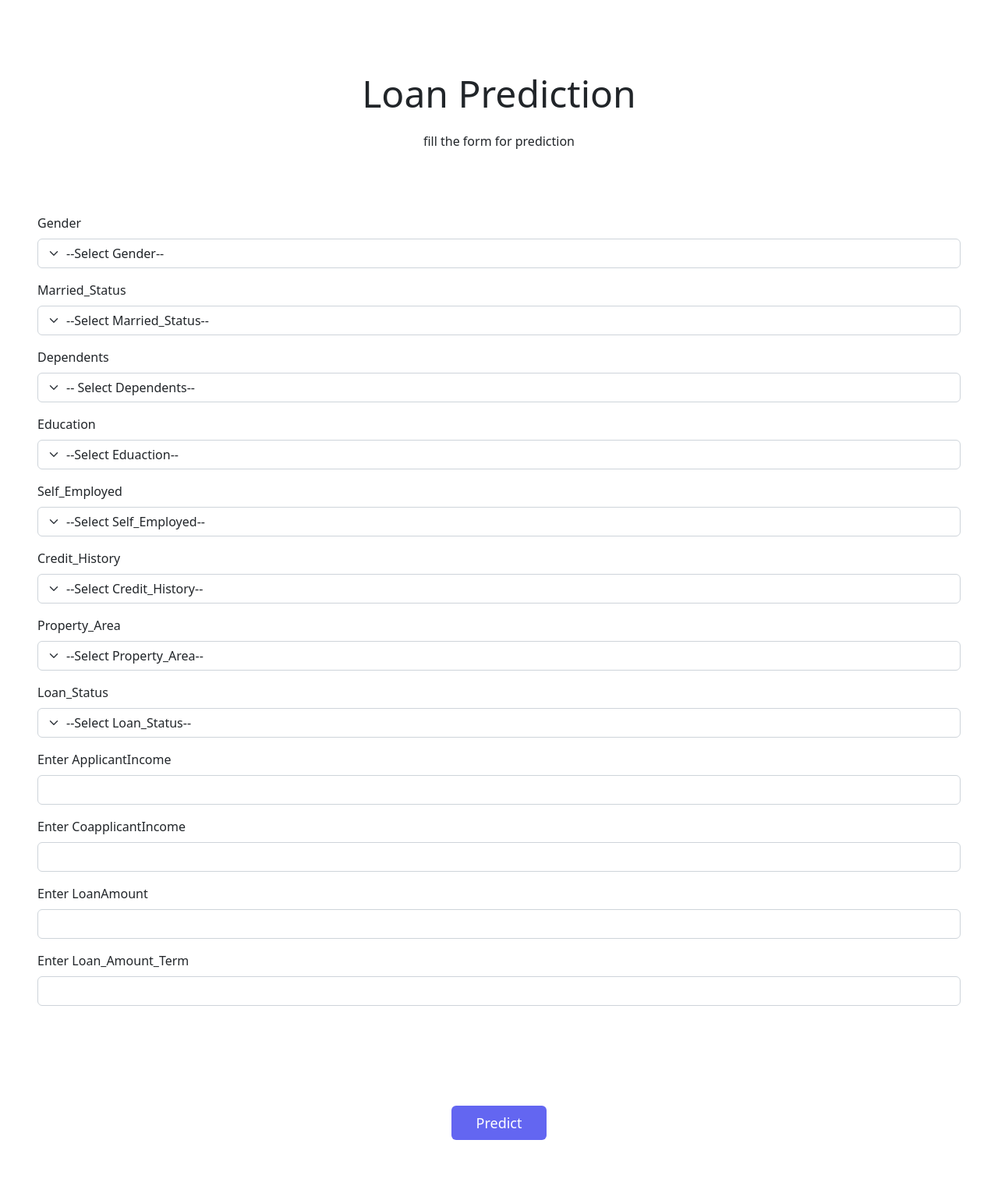
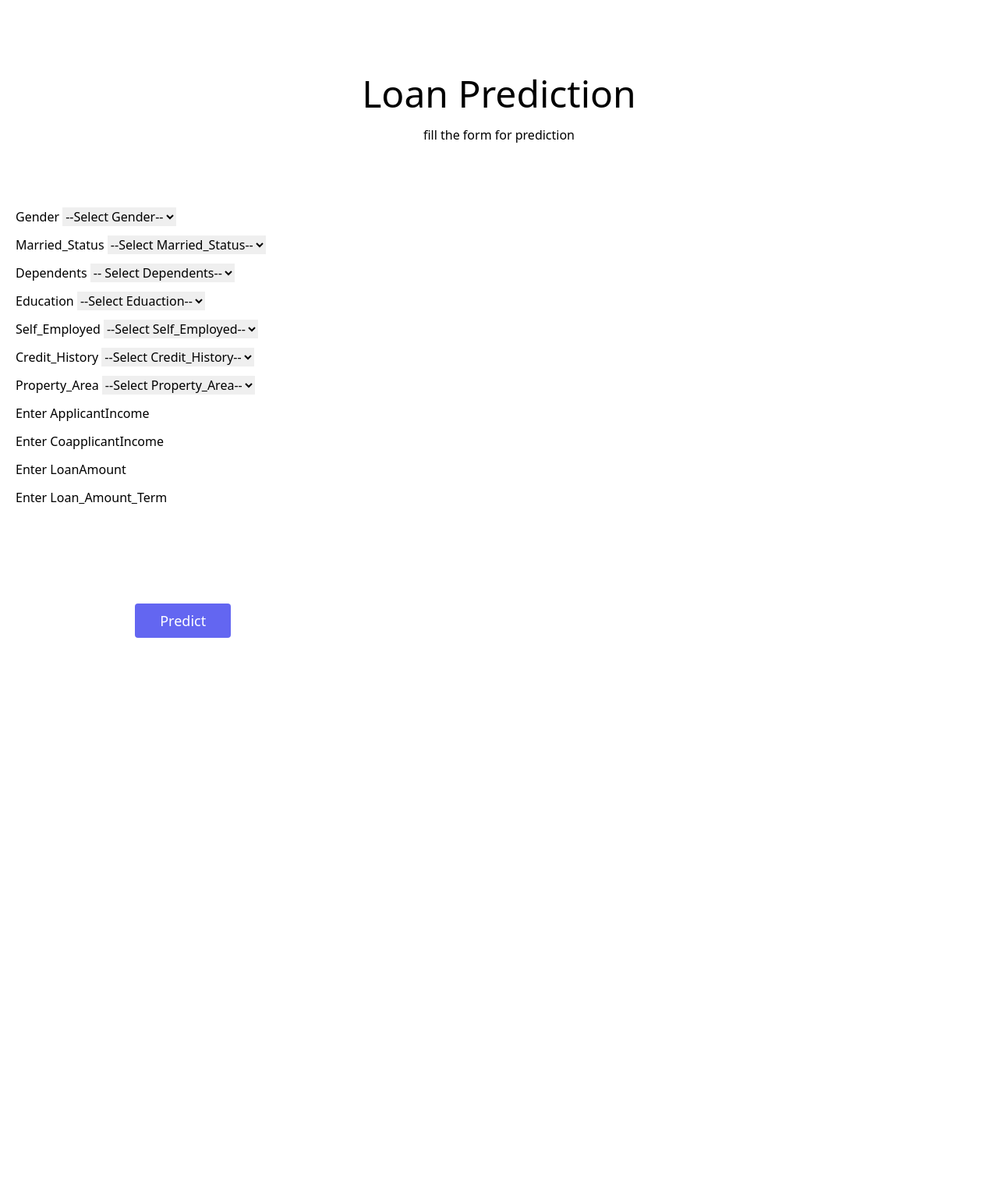
Before and after one commit to aakashver/Loan-Prediction, a Flask app: page /prediction in a window 1280 px wide. Shown: the top 1530 px of the page at 78% size. After the commit the page ends 818 px from the top, so only its background shows below. Run offline with Flask 2, Linux system fonts and the light colour scheme; parts of the project's set-up code (start-up, migrations or seed data) failed here and were passed over.

Commit message:
correction

```diff
--- a/app.py
+++ b/app.py
@@ -17,9 +17,8 @@ def predict():
         dependents = request.form['dependents']
         eduaction = request.form['eduaction']
         self_employed = request.form['self_employed']
-        credit_history = float(request.form['credit_history'])
+        credit_history = request.form['credit_history']
         property_area = request.form['property_area']
-        loan_status = request.form['loan_status']
         ApplicantIncome = float(request.form['ApplicantIncome'])
         CoapplicantIncome = float(request.form['CoapplicantIncome'])
         LoanAmount = float(request.form['LoanAmount'])
@@ -78,12 +77,6 @@ def predict():
             semiurban = 0
             urban = 0
 
-        # loan_status
-        if (loan_status == "Y"):
-            loan_status_Y = 1
-        else:
-            loan_status_N = 0
-
         ApplicantIncomeLog = np.log(ApplicantIncome)
         TotalIncomeLog = np.log(ApplicantIncome+CoapplicantIncome)
         LoanAmountLog = np.log(LoanAmount)
--- a/templates/base.html
+++ b/templates/base.html
@@ -4,10 +4,14 @@
     <meta charset="UTF-8">
     <meta http-equiv="X-UA-Compatible" content="IE=edge">
     <meta name="viewport" content="width=device-width, initial-scale=1.0">
+    <link href="https://cdn.jsdelivr.net/npm/bootstrap@5.2.0/dist/css/bootstrap.rtl.min.css" rel="sha384-+4j30LffJ4tgIMrq9CwHvn0NjEvmuDCOfk6Rpg2xg7zgOxWWtLtozDEEVvBPgHqE" crossorigin="anonymous">
+    <link href="https://unpkg.com/tailwindcss@^2/dist/tailwind.min.css" rel="stylesheet">
     <title>Loan Prediction</title>
 </head>
 <body>
     {% block body %}{% endblock %}
-    {% block js %}{% endblock %}
+    {% block js %}
+    <script src="https://cdn.jsdelivr.net/npm/bootstrap@5.2.0/dist/js/bootstrap.bundle.min.js" integrity="sha384-A3rJD856KowSb7dwlZdYEkO39Gagi7vIsF0jrRAoQmDKKtQBHUuLZ9AsSv4jD4Xa" crossorigin="anonymous"></script>
+    {% endblock %}
 </body>
 </html>
--- a/templates/prediction.html
+++ b/templates/prediction.html
@@ -1,16 +1,8 @@
-<!doctype html>
-<html lang="er">
-<head>
-
-  <meta charset="utf-8">
-  <meta name="viewport" content="width=device-width, initial-scale=1">
+{% extends 'base.html' %}
 
 
-  <link rel="stylesheet" href="https://cdn.jsdelivr.net/npm/bootstrap@5.2.0/dist/css/bootstrap.rtl.min.css" integrity="sha384-+4j30LffJ4tgIMrq9CwHvn0NjEvmuDCOfk6Rpg2xg7zgOxWWtLtozDEEVvBPgHqE" crossorigin="anonymous">
-  <link href="https://unpkg.com/tailwindcss@^2/dist/tailwind.min.css" rel="stylesheet">
-  <title>Prediction</title>
-</head>
-<body>
+{% block body %}
+
   <section class="text-black-600 body-font">
     <div class="container px-5 py-24 mx-auto">
       <div class="flex flex-col text-center w-full mb-20">
@@ -34,7 +26,7 @@
             </div>
             <div class="mb-3">
               <label for="exampleFormControlInput1" class="form-label">Married_Status</label>
-              <select name="Married_Status" class="form-select" aria-label="Default select example">
+              <select name="married_status" class="form-select" aria-label="Default select example">
                 <option selected>--Select Married_Status--</option>
                 <option value="1">Yes</option>
                 <option value="2">No</option>
@@ -42,7 +34,7 @@
             </div>
             <div class="mb-3">
               <label for="exampleFormControlInput1" class="form-label">Dependents</label>
-              <select name="Dependents" class="form-select" aria-label="Default select example">
+              <select name="dependents" class="form-select" aria-label="Default select example">
                 <option selected>-- Select Dependents--</option>
                 <option value="1">0</option>
                 <option value="2">1</option>
@@ -52,7 +44,7 @@
             </div>
             <div class="mb-3">
               <label for="exampleFormControlInput1" class="form-label">Education</label>
-              <select name="Eduaction" class="form-select" aria-label="Default select example">
+              <select name="eduaction" class="form-select" aria-label="Default select example">
                 <option selected>--Select Eduaction--</option>
                 <option value="1">Educate</option>
                 <option value="2">Not Educate</option>
@@ -60,7 +52,7 @@
             </div>
             <div class="mb-3">
               <label for="exampleFormControlInput1" class="form-label">Self_Employed</label>
-              <select name="Self_Employed" class="form-select" aria-label="Default select example">
+              <select name="self_employed" class="form-select" aria-label="Default select example">
                 <option selected>--Select Self_Employed--</option>
                 <option value="1">Yes</option>
                 <option value="2">No</option>
@@ -68,7 +60,7 @@
             </div>
             <div class="mb-3">
               <label for="exampleFormControlInput1" class="form-label">Credit_History</label>
-              <select name="Credit_History" class="form-select" aria-label="Default select example">
+              <select name="credit_history" class="form-select" aria-label="Default select example">
                 <option selected>--Select Credit_History--</option>
                 <option value="1">1.0</option>
                 <option value="2">0</option>
@@ -76,21 +68,14 @@
             </div>
             <div class="mb-3">
               <label for="exampleFormControlInput1" class="form-label">Property_Area</label>
-              <select name="Property_Area" class="form-select" aria-label="Default select example">
+              <select name="property_area" class="form-select" aria-label="Default select example">
                 <option selected>--Select Property_Area--</option>
                 <option value="1">Urban</option>
                 <option value="2">Rural</option>
                 <option value="3">SemiUrban</option>
               </select>
             </div>
-            <div class="mb-3">
-              <label for="exampleFormControlInput1" class="form-label">Loan_Status</label>
-              <select name="Loan_Status" class="form-select" aria-label="Default select example">
-                <option selected>--Select Loan_Status--</option>
-                <option value="1">Y</option>
-                <option value="2">N</option>
-              </select>
-            </div>
+
             <div class="mb-3">
               <label for="exampleFormControlInput1" class="form-label">Enter ApplicantIncome</label>
               <input name="ApplicantIncome" type="ApplicantIncome" class="form-control" id="exampleFormControlInput1">
@@ -114,10 +99,4 @@
         </div>
       </div>
     </section>
-
-
-    <script src="https://cdn.jsdelivr.net/npm/bootstrap@5.2.0/dist/js/bootstrap.bundle.min.js" integrity="sha384-A3rJD856KowSb7dwlZdYEkO39Gagi7vIsF0jrRAoQmDKKtQBHUuLZ9AsSv4jD4Xa" crossorigin="anonymous"></script>
-
-
-  </body>
-  </html>
+{% endblock %}
```
Also changed, not shown: templates/index.html (+3 -13 lines).
